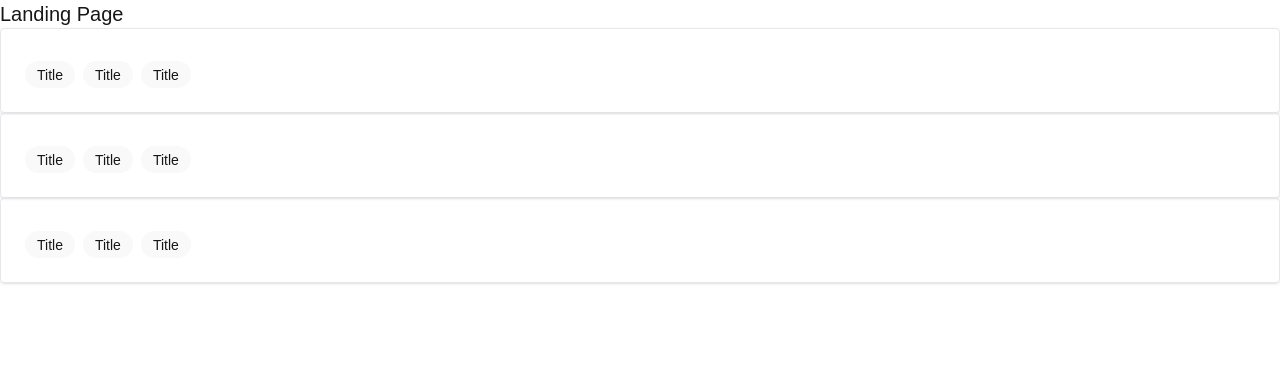
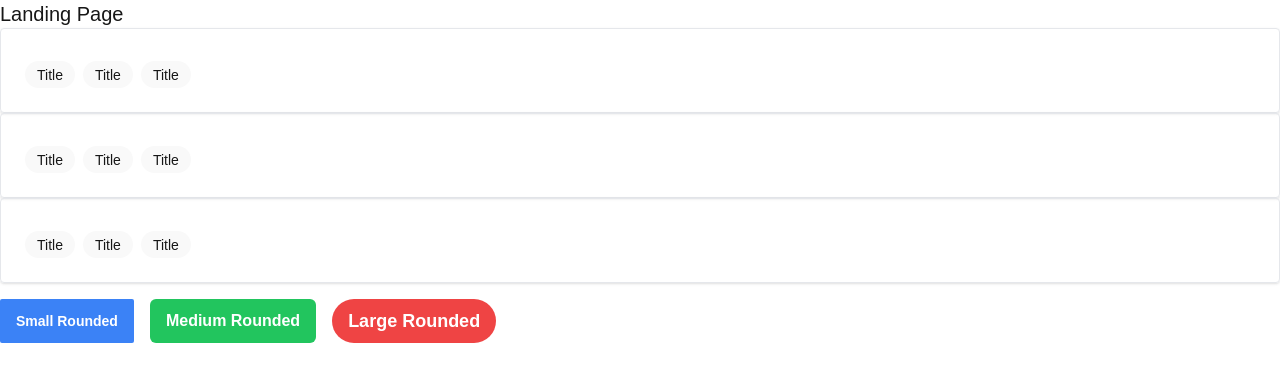
Before and after one commit to amuMabirimise/alx-project-0x00-setup, a Next.js app in the folder alx-project-0x00/: page /landing in a window 1280 px wide. Shown: the top 382 px of the page. Built offline with nearby package versions, Linux system fonts and the light colour scheme.

Commit message:
Advanced Task

```diff
--- /dev/null
+++ b/alx-project-0x00/components/Button.tsx
@@ -0,0 +1,10 @@
+import React from "react";
+import { ButtonProps } from "@/interfaces";
+
+const Button: React.FC<ButtonProps> = ({ title, styles }) => {
+  return (
+    <button className={`px-4 py-2 font-semibold ${styles}`}>{title}</button>
+  );
+};
+
+export default Button;
--- a/alx-project-0x00/pages/landing.tsx
+++ b/alx-project-0x00/pages/landing.tsx
@@ -1,5 +1,6 @@
 import React from "react";
 import Card from "@/components/Card";
+import Button from "@/components/Button";
 
 const Landing: React.FC = () => {
   return (
@@ -8,6 +9,20 @@ const Landing: React.FC = () => {
       <Card />
       <Card />
       <Card />
+      <div className="flex flex-wrap gap-4 mt-4">
+        <Button
+          title="Small Rounded"
+          styles="text-sm rounded-sm bg-blue-500 text-white"
+        />
+        <Button
+          title="Medium Rounded"
+          styles="text-base rounded-md bg-green-500 text-white"
+        />
+        <Button
+          title="Large Rounded"
+          styles="text-lg rounded-full bg-red-500 text-white"
+        />
+      </div>
     </div>
   );
 };
```
